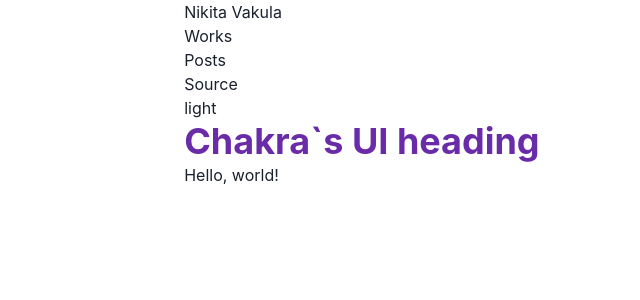
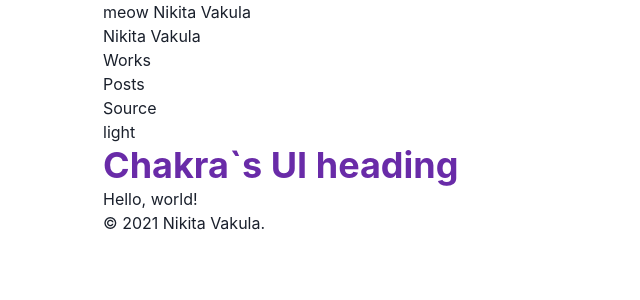
Before and after one commit to vakulanikita/nikitavakula-homepage, a Next.js app: page / in a window 1280 px wide. Shown: the top 300 px of the page, without its empty margins (169-809 px from the left). Built offline with nearby package versions, Linux system fonts and the light colour scheme.

Commit message:
feat: main layout

```diff
--- a/components/layouts/main.js
+++ b/components/layouts/main.js
@@ -1,7 +1,9 @@
 import Head from 'next/head'
 import dynamic from 'next/dynamic'
+import Navbar from '../navbar'
+import Footer from '../footer'
+import { Container, Box } from '@chakra-ui/layout'
 // import VoxelDogLoader from '../voxel-dog-loader'
-import Footer from '../footer'
 // const LazyVoxelDog = dynamic(() => import('../voxel-dog'), {
 //   ssr: false,
 //   loading: () => <VoxelDogLoader />
@@ -9,20 +11,19 @@ import Footer from '../footer'
 
 export default function Main({ children }) {
   return (
-    <main>
+    <Box as="main">
       <Head>
         <title>Nikita Vakula - Homepage</title>
       </Head>
 
-      {/* <NavBar path={router.asPath} /> */}
-
-      <div maxW="container.md" pt={14}>
+      <Container maxW="container.md">
+        <Navbar />
         {/* <LazyVoxelDog /> */}
 
         {children}
 
         <Footer />
-      </div>
-    </main>
+      </Container>
+    </Box>
   )
 }
--- a/components/navbar.js
+++ b/components/navbar.js
@@ -0,0 +1,9 @@
+import { Box } from "@chakra-ui/layout";
+
+export default function Navbar() {
+  return (
+    <Box as="nav">
+      meow Nikita Vakula
+    </Box>
+  )
+}
--- a/pages/index.js
+++ b/pages/index.js
@@ -1,16 +1,15 @@
 import Head from 'next/head'
 import Image from 'next/image'
 import Link from 'next/link';
-// import Layout from '../components/layouts/main.js'
+import Layout from '../components/layouts/main.js'
 import styles from '../styles/Home.module.scss'
 import { Box, Heading, Container } from '@chakra-ui/react'
 
 
 export default function Home() {
   return (
-    <Container>
-      <main>
-        <nav className="fixed flex">
+    <Layout>
+      <nav className="fixed flex">
           <Link href="/main">
             <a>Nikita Vakula</a>
           </Link>
@@ -24,9 +23,6 @@ export default function Home() {
           <Heading as="h2" color="spacejelly">Chakra`s UI heading</Heading>
           <h1 className="text-green-500">Hello, world!</h1>
         </div>
-
-
-      </main>
-    </Container>
+    </Layout>
   )
 }
```
